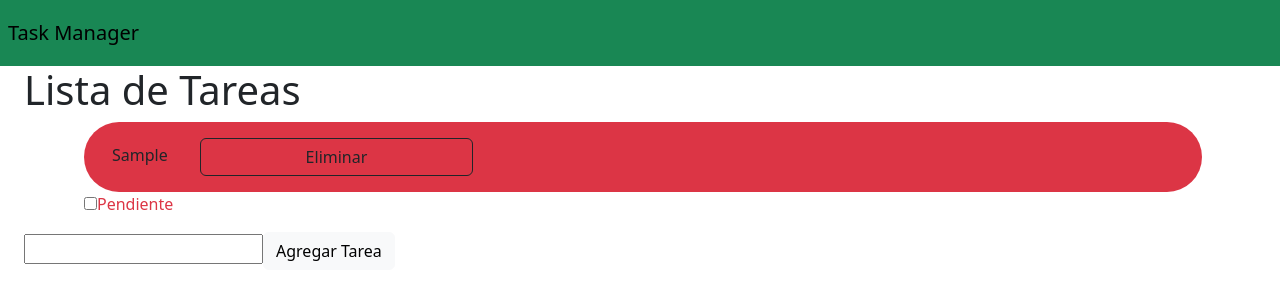
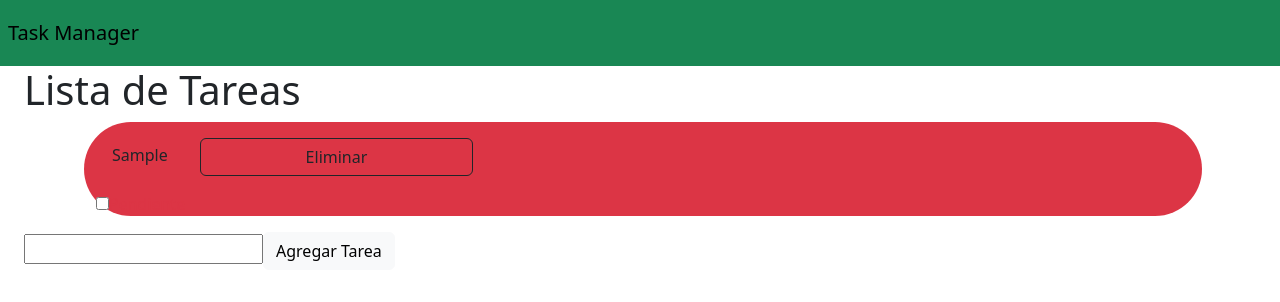
Before and after one commit to JackyrDC/ToDo_List, a Vue app: page / in a window 1280 px wide. Both pictures are taken after typing "Sample" into the empty fields and a click on the button "Agregar Tarea". Shown: the top 302 px of the page. Built offline with nearby package versions, Linux system fonts and the light colour scheme.

Commit message:
Update Items.vue

```diff
--- a/src/components/Items.vue
+++ b/src/components/Items.vue
@@ -1,6 +1,7 @@
 <template>
     <li class="container" style="list-style-type: none; padding-left: 10px;">
-      <div class="rounded-pill container-fluid" :class="{'bg-success': task.completed, 'bg-danger': !task.completed}">
+      <section class="rounded-pill container-fluid" :class="{'bg-success': task.completed, 'bg-danger': !task.completed}">
+          <div>
             <span class="col-3 col-sm-6 m-3">{{ task.text }}</span>
             <button @click="removeTask" class="btn btn-outline-dark col-4 col-sm-3 m-3">Eliminar</button>
           </div>
@@ -10,6 +11,8 @@
               {{ task.completed ? 'Realizada' : 'Pendiente' }}
             </span>
       </div>
+      </section>
+
     </li>
   </template>
 
```
Lines whose indentation alone changed are shown as unchanged.
